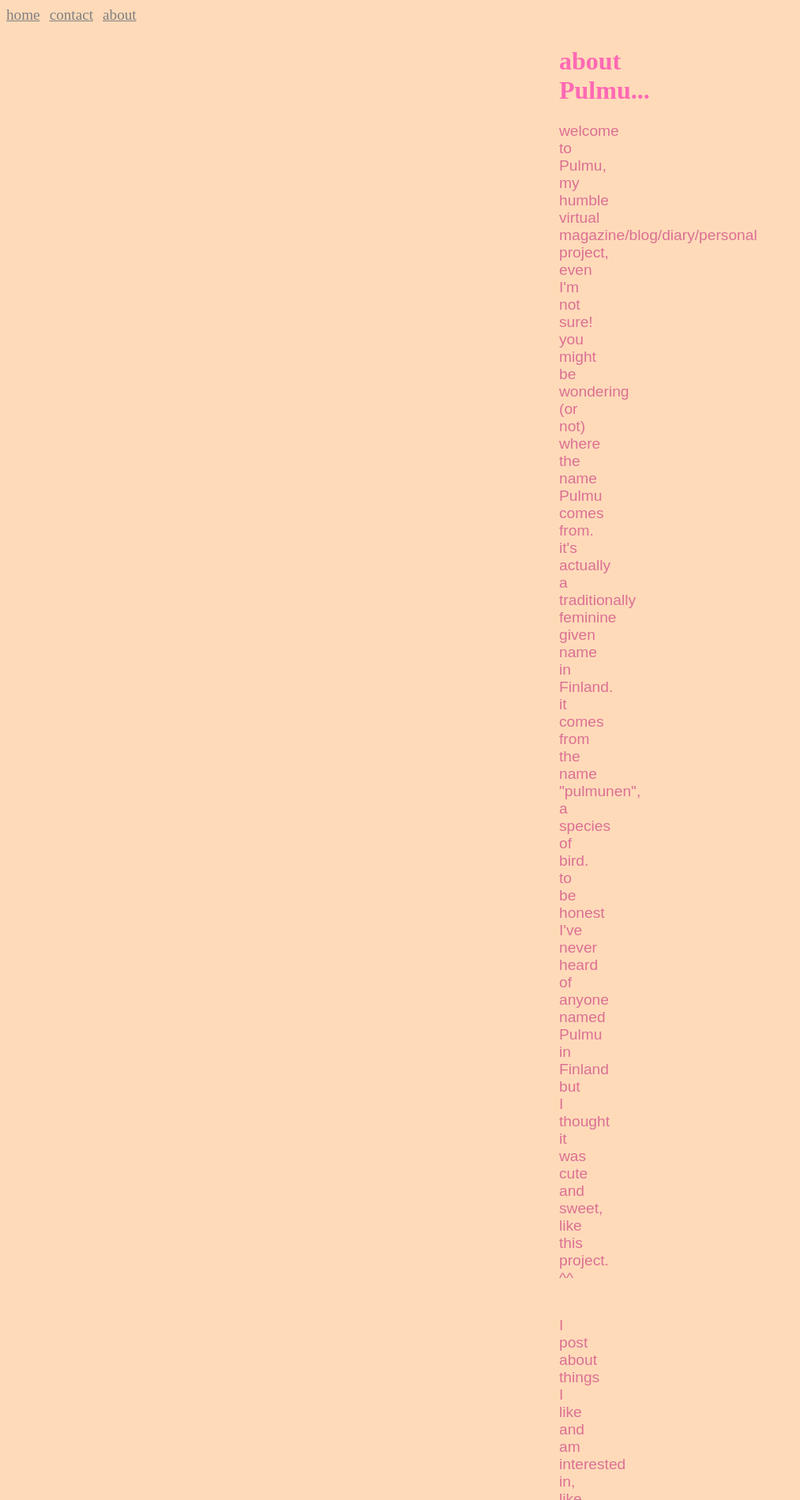
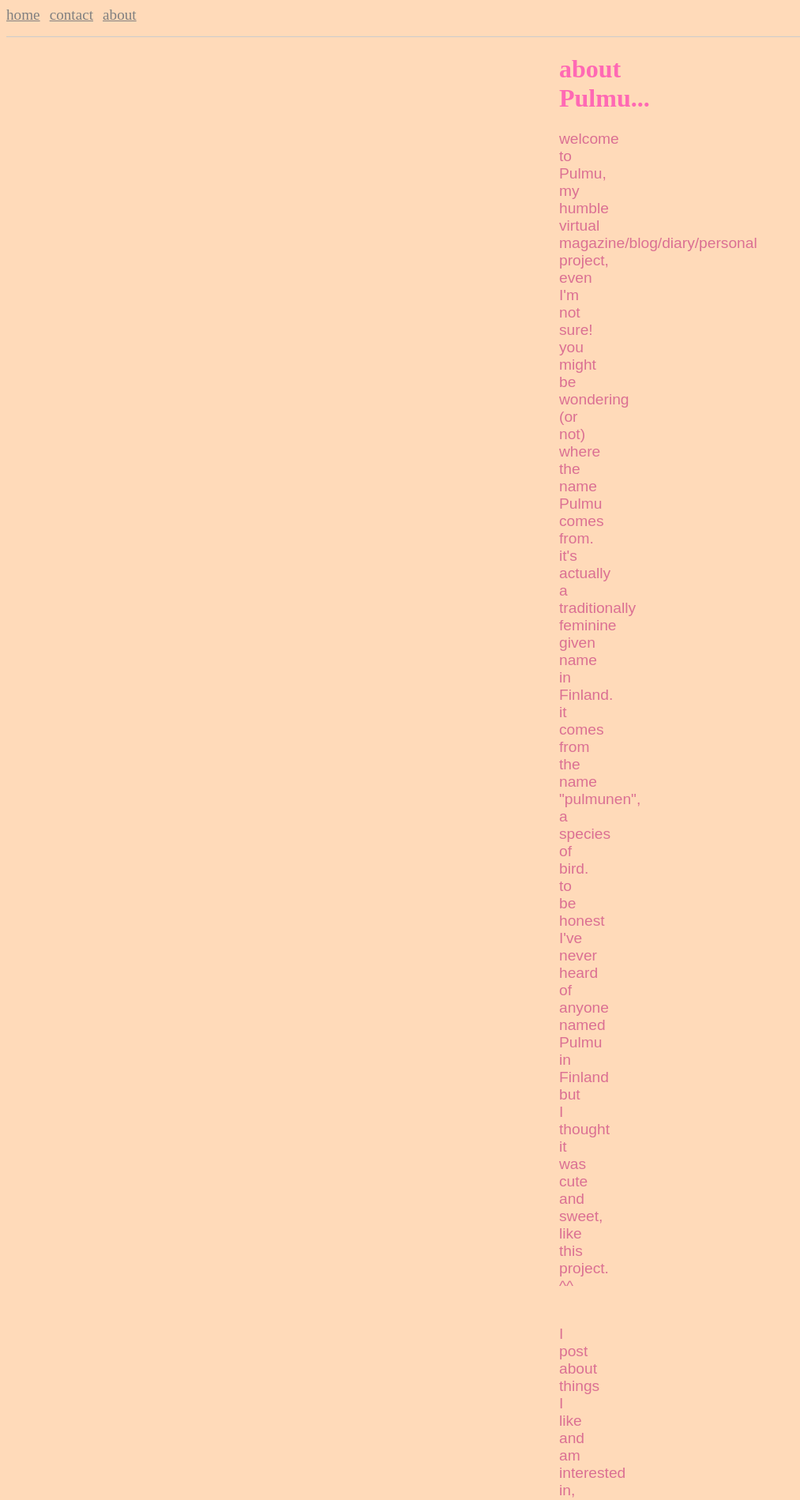
Before and after one commit to hemminkn/pulmu, a Flask app: page /about in a window 1280 px wide. Shown: the top 1899 px of the page at 79% size, without its empty margins (0-1013 px from the left). Run offline with Flask 3, Linux system fonts and the light colour scheme.

Commit message:
little aesthetic fixes

```diff
--- a/src/static/about.css
+++ b/src/static/about.css
@@ -13,6 +13,6 @@ p {
     color: palevioletred;
 }
 
-hr {
-    border: none
+.noneline {
+    border: none;
 }
--- a/src/static/base.css
+++ b/src/static/base.css
@@ -2,3 +2,12 @@
     color: grey;
     font-size: 1.2rem;
 }
+
+hr {
+    display: block;
+    height: 1px;
+    border: 0;
+    border-top: 1px solid #ccc;
+    margin: 1em 0;
+    padding: 0;
+}
--- a/src/templates/about.html
+++ b/src/templates/about.html
@@ -16,13 +16,13 @@
     welcome to Pulmu, my humble virtual magazine/blog/diary/personal project, even I'm not sure! you might be wondering (or not) where the name Pulmu comes from. it's actually a traditionally feminine given name in Finland. it comes from the name "pulmunen", a species of bird. to be honest I've never heard of anyone named Pulmu in Finland but I thought it was cute and sweet, like this project. ^^
     </p>
 
-    <hr />
+    <hr class="noneline">
 
     <p>
     I post about things I like and am interested in, like arts and crafts, things I'm up to, etc. I hope you enjoy this website! if you wish to, you can contact me! details in my contact page. :)
     </p>
 
-    <hr />
+    <hr class="noneline">
 
     <p>
     love, Noora
```
